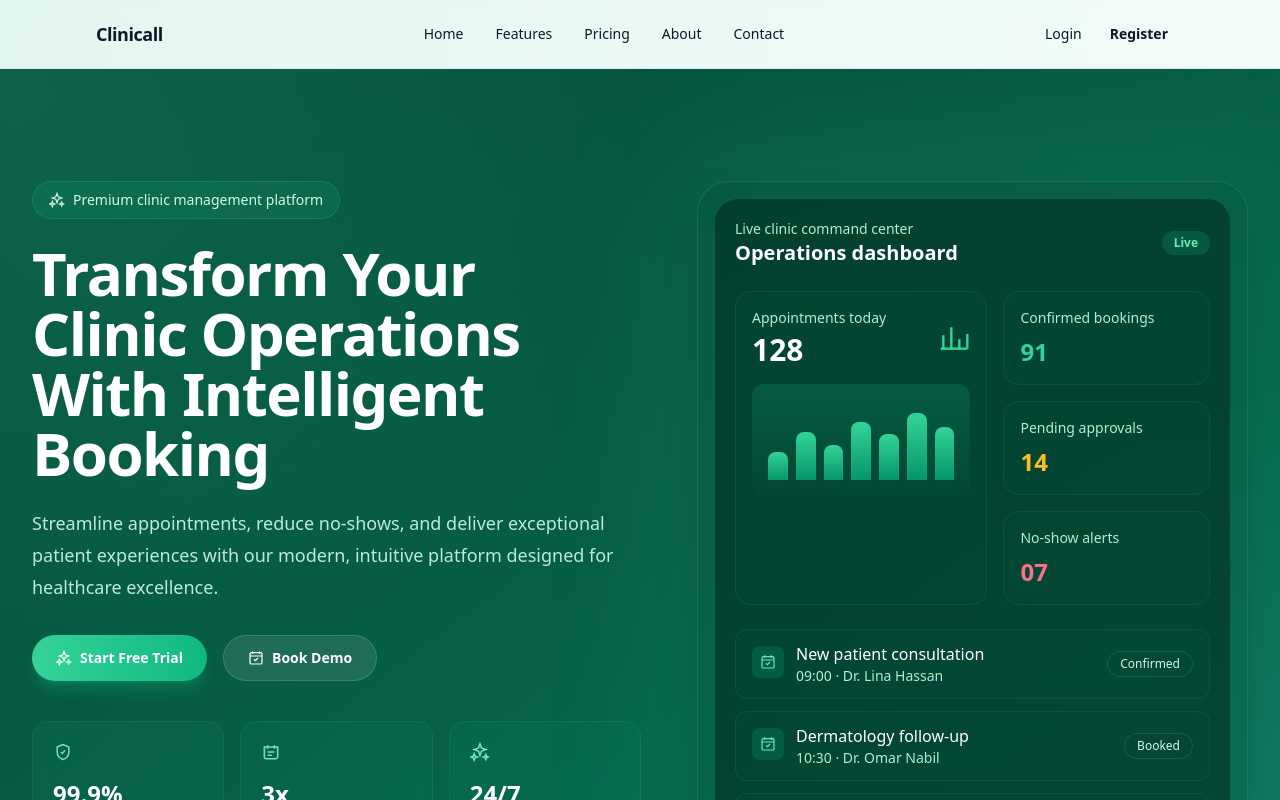
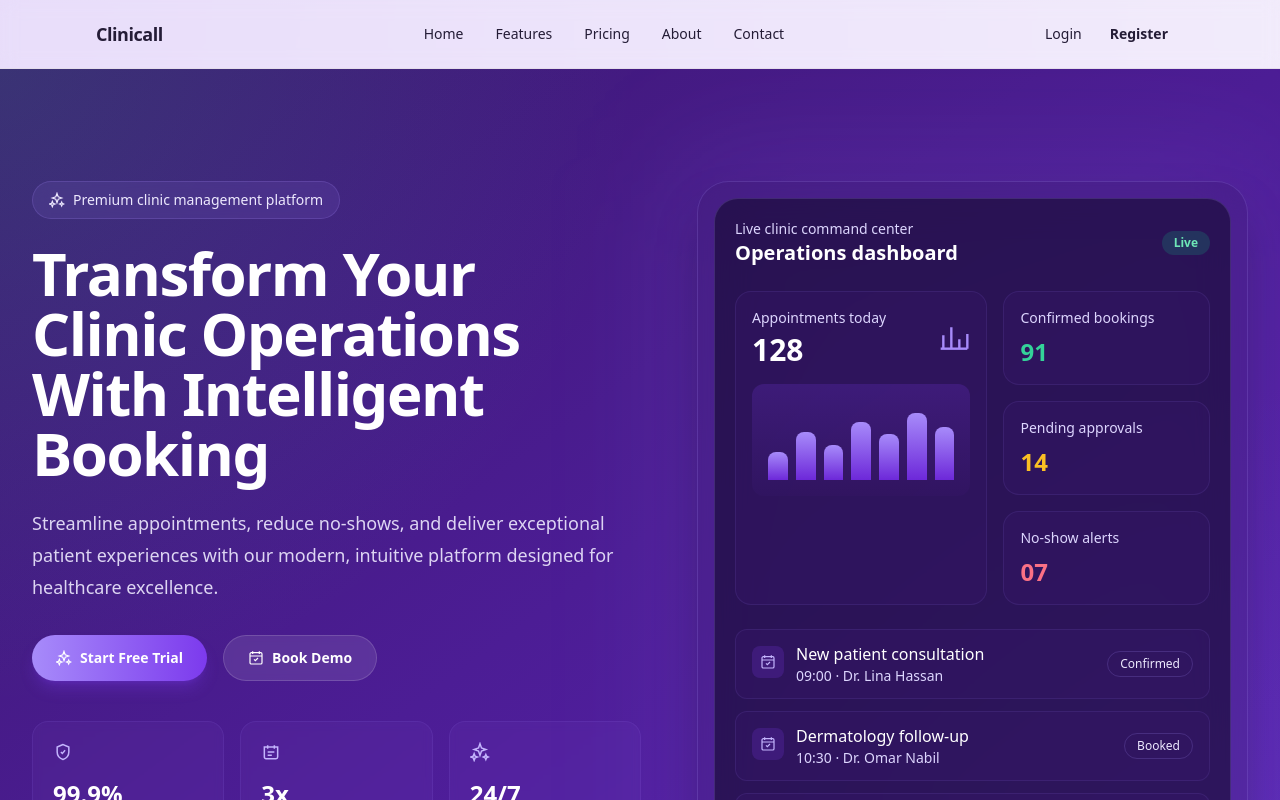
Before and after one commit to asm2me/clinicallnew, a Next.js app in the folder apps/web/: page / in a window 1280 px wide. Shown: the top 800 px of the page. Built offline with nearby package versions, Linux system fonts and the light colour scheme.

Commit message:
Refresh app theme with Aurora and Ember palettes

```diff
--- a/apps/web/src/app/(marketing)/theme-demo/page.tsx
+++ b/apps/web/src/app/(marketing)/theme-demo/page.tsx
@@ -19,8 +19,8 @@ export default function ThemeDemoPage() {
             Theme Showcase
           </h1>
           <p className="text-xl text-muted-foreground max-w-2xl mx-auto">
-            Explore the beautiful themes available. Switch between the Default Green theme
-            and the new Ocean Blue theme to see the difference!
+            Explore the refreshed themes available. Switch between the luminous Aurora palette
+            and the warm Ember palette to see the full visual transformation.
           </p>
         </section>
 
--- a/apps/web/src/app/globals.css
+++ b/apps/web/src/app/globals.css
@@ -3,115 +3,115 @@
 @tailwind utilities;
 
 :root {
-  --background: 0 0% 100%;
-  --foreground: 222 47% 11%;
+  --background: 280 33% 98%;
+  --foreground: 258 32% 16%;
   --card: 0 0% 100%;
-  --card-foreground: 222 47% 11%;
-  --border: 214 32% 91%;
-  --muted: 210 40% 96%;
-  --muted-foreground: 215 16% 47%;
-  --primary: 158 64% 52%;
+  --card-foreground: 258 32% 16%;
+  --border: 270 24% 89%;
+  --muted: 276 38% 96%;
+  --muted-foreground: 255 14% 42%;
+  --primary: 262 83% 58%;
   --primary-foreground: 0 0% 100%;
-  --secondary: 238 84% 67%;
+  --secondary: 330 81% 60%;
   --secondary-foreground: 0 0% 100%;
-  --accent: 280 100% 70%;
-  --accent-foreground: 0 0% 100%;
-  --success: 158 64% 42%;
-  --warning: 38 92% 50%;
-  --danger: 0 84% 60%;
-  --ring: 158 64% 52%;
+  --accent: 38 92% 50%;
+  --accent-foreground: 258 32% 16%;
+  --success: 160 72% 38%;
+  --warning: 35 92% 52%;
+  --danger: 0 78% 58%;
+  --ring: 262 83% 58%;
   --radius-sm: 0.5rem;
   --radius-md: 0.75rem;
   --radius-lg: 1rem;
   --radius-xl: 1.5rem;
-  --shadow-soft: 0 4px 20px -2px rgba(0, 0, 0, 0.1);
-  --shadow-medium: 0 10px 40px -10px rgba(0, 0, 0, 0.15);
-  --shadow-strong: 0 20px 60px -15px rgba(0, 0, 0, 0.2);
-  --gradient-hero: linear-gradient(135deg, #065f46 0%, #059669 50%, #10b981 100%);
-  --gradient-surface: linear-gradient(180deg, rgba(255, 255, 255, 0.98), rgba(236, 253, 245, 0.95));
-  --gradient-soft: radial-gradient(circle at top left, rgba(16, 185, 129, 0.12), transparent 40%),
-    radial-gradient(circle at bottom right, rgba(99, 102, 241, 0.12), transparent 40%);
+  --shadow-soft: 0 10px 30px -14px rgba(91, 33, 182, 0.18);
+  --shadow-medium: 0 18px 48px -18px rgba(91, 33, 182, 0.22);
+  --shadow-strong: 0 28px 80px -24px rgba(91, 33, 182, 0.28);
+  --gradient-hero: linear-gradient(135deg, #4c1d95 0%, #7c3aed 55%, #ec4899 100%);
+  --gradient-surface: linear-gradient(180deg, rgba(255, 255, 255, 0.98), rgba(245, 243, 255, 0.95));
+  --gradient-soft: radial-gradient(circle at top left, rgba(124, 58, 237, 0.14), transparent 42%),
+    radial-gradient(circle at bottom right, rgba(236, 72, 153, 0.12), transparent 40%);
 }
 
 .dark {
-  --background: 222 47% 3%;
-  --foreground: 210 40% 98%;
-  --card: 217 33% 17%;
-  --card-foreground: 210 40% 98%;
-  --border: 215 25% 27%;
-  --muted: 215 25% 15%;
-  --muted-foreground: 215 20% 65%;
-  --primary: 158 64% 45%;
-  --primary-foreground: 0 0% 100%;
-  --secondary: 238 84% 60%;
-  --secondary-foreground: 0 0% 100%;
-  --accent: 280 100% 65%;
-  --accent-foreground: 0 0% 100%;
-  --success: 158 64% 50%;
-  --warning: 38 92% 55%;
-  --danger: 0 84% 65%;
-  --ring: 158 64% 45%;
-  --shadow-soft: 0 4px 20px -2px rgba(0, 0, 0, 0.5);
-  --shadow-medium: 0 10px 40px -10px rgba(0, 0, 0, 0.6);
-  --shadow-strong: 0 20px 60px -15px rgba(0, 0, 0, 0.7);
-  --gradient-hero: linear-gradient(135deg, #022c22 0%, #047857 50%, #059669 100%);
-  --gradient-surface: linear-gradient(180deg, rgba(6, 78, 59, 0.92), rgba(2, 44, 34, 0.95));
-  --gradient-soft: radial-gradient(circle at top left, rgba(16, 185, 129, 0.15), transparent 40%),
-    radial-gradient(circle at bottom right, rgba(99, 102, 241, 0.15), transparent 40%);
+  --background: 255 30% 8%;
+  --foreground: 270 25% 96%;
+  --card: 258 28% 13%;
+  --card-foreground: 270 25% 96%;
+  --border: 258 20% 24%;
+  --muted: 258 24% 16%;
+  --muted-foreground: 255 16% 72%;
+  --primary: 267 84% 67%;
+  --primary-foreground: 255 30% 8%;
+  --secondary: 330 78% 66%;
+  --secondary-foreground: 255 30% 8%;
+  --accent: 41 96% 62%;
+  --accent-foreground: 255 30% 8%;
+  --success: 160 70% 46%;
+  --warning: 38 92% 58%;
+  --danger: 0 84% 68%;
+  --ring: 267 84% 67%;
+  --shadow-soft: 0 12px 28px -12px rgba(8, 5, 25, 0.65);
+  --shadow-medium: 0 18px 48px -16px rgba(8, 5, 25, 0.78);
+  --shadow-strong: 0 26px 72px -20px rgba(8, 5, 25, 0.88);
+  --gradient-hero: linear-gradient(135deg, #140b2d 0%, #5b21b6 52%, #db2777 100%);
+  --gradient-surface: linear-gradient(180deg, rgba(37, 20, 75, 0.92), rgba(20, 11, 45, 0.96));
+  --gradient-soft: radial-gradient(circle at top left, rgba(139, 92, 246, 0.18), transparent 42%),
+    radial-gradient(circle at bottom right, rgba(244, 114, 182, 0.14), transparent 40%);
 }
 
 .ocean {
-  --background: 210 100% 97%;
-  --foreground: 217 33% 17%;
+  --background: 32 100% 98%;
+  --foreground: 18 38% 16%;
   --card: 0 0% 100%;
-  --card-foreground: 217 33% 17%;
-  --border: 214 32% 91%;
-  --muted: 210 40% 96%;
-  --muted-foreground: 215 16% 47%;
-  --primary: 199 89% 48%;
+  --card-foreground: 18 38% 16%;
+  --border: 24 38% 88%;
+  --muted: 30 60% 96%;
+  --muted-foreground: 20 16% 42%;
+  --primary: 12 88% 58%;
   --primary-foreground: 0 0% 100%;
-  --secondary: 265 70% 65%;
-  --secondary-foreground: 0 0% 100%;
-  --accent: 24 95% 53%;
+  --secondary: 24 95% 62%;
+  --secondary-foreground: 18 38% 16%;
+  --accent: 276 70% 60%;
   --accent-foreground: 0 0% 100%;
-  --success: 158 64% 42%;
-  --warning: 38 92% 50%;
-  --danger: 0 84% 60%;
-  --ring: 199 89% 48%;
-  --shadow-soft: 0 4px 20px -2px rgba(14, 165, 233, 0.15);
-  --shadow-medium: 0 10px 40px -10px rgba(14, 165, 233, 0.2);
-  --shadow-strong: 0 20px 60px -15px rgba(14, 165, 233, 0.25);
-  --gradient-hero: linear-gradient(135deg, #082f49 0%, #0284c7 50%, #0ea5e9 100%);
-  --gradient-surface: linear-gradient(180deg, rgba(240, 249, 255, 0.98), rgba(224, 242, 254, 0.95));
-  --gradient-soft: radial-gradient(circle at top left, rgba(14, 165, 233, 0.12), transparent 40%),
+  --success: 160 72% 38%;
+  --warning: 38 92% 52%;
+  --danger: 0 78% 58%;
+  --ring: 12 88% 58%;
+  --shadow-soft: 0 10px 30px -14px rgba(234, 88, 12, 0.2);
+  --shadow-medium: 0 18px 48px -18px rgba(234, 88, 12, 0.24);
+  --shadow-strong: 0 28px 80px -24px rgba(234, 88, 12, 0.3);
+  --gradient-hero: linear-gradient(135deg, #7c2d12 0%, #ea580c 48%, #f59e0b 100%);
+  --gradient-surface: linear-gradient(180deg, rgba(255, 251, 235, 0.98), rgba(255, 237, 213, 0.95));
+  --gradient-soft: radial-gradient(circle at top left, rgba(249, 115, 22, 0.14), transparent 42%),
     radial-gradient(circle at bottom right, rgba(168, 85, 247, 0.12), transparent 40%);
 }
 
 .dark.ocean {
-  --background: 217 33% 5%;
-  --foreground: 210 40% 98%;
-  --card: 217 33% 13%;
-  --card-foreground: 210 40% 98%;
-  --border: 215 25% 23%;
-  --muted: 215 25% 12%;
-  --muted-foreground: 215 20% 65%;
-  --primary: 199 89% 45%;
-  --primary-foreground: 0 0% 100%;
-  --secondary: 265 70% 60%;
-  --secondary-foreground: 0 0% 100%;
-  --accent: 24 95% 58%;
-  --accent-foreground: 0 0% 100%;
-  --success: 158 64% 50%;
-  --warning: 38 92% 55%;
-  --danger: 0 84% 65%;
-  --ring: 199 89% 45%;
-  --shadow-soft: 0 4px 20px -2px rgba(14, 165, 233, 0.2);
-  --shadow-medium: 0 10px 40px -10px rgba(14, 165, 233, 0.25);
-  --shadow-strong: 0 20px 60px -15px rgba(14, 165, 233, 0.3);
-  --gradient-hero: linear-gradient(135deg, #0c4a6e 0%, #0369a1 50%, #0284c7 100%);
-  --gradient-surface: linear-gradient(180deg, rgba(8, 47, 73, 0.92), rgba(12, 74, 110, 0.95));
-  --gradient-soft: radial-gradient(circle at top left, rgba(14, 165, 233, 0.15), transparent 40%),
-    radial-gradient(circle at bottom right, rgba(168, 85, 247, 0.15), transparent 40%);
+  --background: 20 32% 8%;
+  --foreground: 32 60% 96%;
+  --card: 18 28% 13%;
+  --card-foreground: 32 60% 96%;
+  --border: 20 18% 24%;
+  --muted: 18 20% 16%;
+  --muted-foreground: 28 22% 72%;
+  --primary: 18 90% 62%;
+  --primary-foreground: 20 32% 8%;
+  --secondary: 35 96% 64%;
+  --secondary-foreground: 20 32% 8%;
+  --accent: 276 76% 68%;
+  --accent-foreground: 20 32% 8%;
+  --success: 160 70% 46%;
+  --warning: 40 96% 60%;
+  --danger: 0 84% 68%;
+  --ring: 18 90% 62%;
+  --shadow-soft: 0 12px 28px -12px rgba(10, 6, 2, 0.62);
+  --shadow-medium: 0 18px 48px -16px rgba(10, 6, 2, 0.76);
+  --shadow-strong: 0 26px 72px -20px rgba(10, 6, 2, 0.86);
+  --gradient-hero: linear-gradient(135deg, #431407 0%, #c2410c 48%, #f59e0b 100%);
+  --gradient-surface: linear-gradient(180deg, rgba(67, 20, 7, 0.92), rgba(29, 12, 7, 0.96));
+  --gradient-soft: radial-gradient(circle at top left, rgba(251, 146, 60, 0.18), transparent 42%),
+    radial-gradient(circle at bottom right, rgba(196, 181, 253, 0.12), transparent 40%);
 }
 
 html {
@@ -192,21 +192,21 @@ select:focus-visible {
     @apply inline-flex items-center justify-center gap-2 rounded-full px-6 py-3 text-sm font-semibold;
     background: hsl(var(--primary));
     color: hsl(var(--primary-foreground));
-    box-shadow: 0 4px 14px -2px rgba(16, 185, 129, 0.4);
+    box-shadow: 0 6px 18px -4px rgba(124, 58, 237, 0.38);
     transition: all 0.2s ease-in-out;
   }
 
   .btn-primary:hover {
     transform: translateY(-2px);
-    box-shadow: 0 6px 20px -2px rgba(16, 185, 129, 0.5);
+    box-shadow: 0 10px 26px -8px rgba(124, 58, 237, 0.46);
   }
 
   .ocean .btn-primary {
-    box-shadow: 0 4px 14px -2px rgba(14, 165, 233, 0.4);
+    box-shadow: 0 6px 18px -4px rgba(234, 88, 12, 0.38);
   }
 
   .ocean .btn-primary:hover {
-    box-shadow: 0 6px 20px -2px rgba(14, 165, 233, 0.5);
+    box-shadow: 0 10px 26px -8px rgba(234, 88, 12, 0.46);
   }
 
   .btn-secondary {
@@ -395,9 +395,9 @@ select:focus-visible {
   }
 
   .status-launching {
-    background: hsl(199 89% 48% / 0.12);
-    color: hsl(199 89% 38%);
-    border: 1px solid hsl(199 89% 48% / 0.3);
+    background: hsl(var(--accent) / 0.12);
+    color: hsl(var(--accent));
+    border: 1px solid hsl(var(--accent) / 0.3);
   }
 
   .status-available {
--- a/apps/web/src/components/theme-switcher.tsx
+++ b/apps/web/src/components/theme-switcher.tsx
@@ -59,9 +59,9 @@ export default function ThemeSwitcher() {
                 ? 'bg-primary text-primary-foreground shadow-lg scale-105'
                 : 'bg-muted text-muted-foreground hover:bg-muted/80'
             }`}
-            title="Default Green Theme"
+            title="Aurora Theme"
           >
-            🌿 Default
+            ✨ Aurora
           </button>
           <button
             onClick={() => handleThemeChange('ocean')}
@@ -70,9 +70,9 @@ export default function ThemeSwitcher() {
                 ? 'bg-primary text-primary-foreground shadow-lg scale-105'
                 : 'bg-muted text-muted-foreground hover:bg-muted/80'
             }`}
-            title="Ocean Blue Theme"
+            title="Ember Theme"
           >
-            🌊 Ocean
+            🔥 Ember
           </button>
         </div>
       </div>
--- a/apps/web/tailwind.config.js
+++ b/apps/web/tailwind.config.js
@@ -9,45 +9,71 @@ module.exports = {
     extend: {
       colors: {
         primary: {
-          50: '#ecfdf5',
-          100: '#d1fae5',
-          200: '#a7f3d0',
-          300: '#6ee7b7',
-          400: '#34d399',
-          500: '#10b981',
-          600: '#059669',
-          700: '#047857',
-          800: '#065f46',
-          900: '#064e3b',
-          950: '#022c22',
+          50: '#f5f3ff',
+          100: '#ede9fe',
+          200: '#ddd6fe',
+          300: '#c4b5fd',
+          400: '#a78bfa',
+          500: '#7c3aed',
+          600: '#6d28d9',
+          700: '#5b21b6',
+          800: '#4c1d95',
+          900: '#3b176e',
+          950: '#140b2d',
         },
         primary_ocean: {
-          50: '#f0f9ff',
-          100: '#e0f2fe',
-          200: '#bae6fd',
-          300: '#7dd3fc',
-          400: '#38bdf8',
-          500: '#0ea5e9',
-          600: '#0284c7',
-          700: '#0369a1',
-          800: '#075985',
-          900: '#0c4a6e',
-          950: '#082f49',
+          50: '#fff7ed',
+          100: '#ffedd5',
+          200: '#fed7aa',
+          300: '#fdba74',
+          400: '#fb923c',
+          500: '#f97316',
+          600: '#ea580c',
+          700: '#c2410c',
+          800: '#9a3412',
+          900: '#7c2d12',
+          950: '#431407',
         },
         secondary: {
-          50: '#eef2ff',
-          100: '#e0e7ff',
-          200: '#c7d2fe',
-          300: '#a5b4fc',
-          400: '#818cf8',
-          500: '#6366f1',
-          600: '#4f46e5',
-          700: '#4338ca',
-          800: '#3730a3',
-          900: '#312e81',
-          950: '#1e1b4b',
+          50: '#fdf2f8',
+          100: '#fce7f3',
+          200: '#fbcfe8',
+          300: '#f9a8d4',
+          400: '#f472b6',
+          500: '#ec4899',
+          600: '#db2777',
+          700: '#be185d',
+          800: '#9d174d',
+          900: '#831843',
+          950: '#500724',
         },
         secondary_ocean: {
+          50: '#fffbeb',
+          100: '#fef3c7',
+          200: '#fde68a',
+          300: '#fcd34d',
+          400: '#fbbf24',
+          500: '#f59e0b',
+          600: '#d97706',
+          700: '#b45309',
+          800: '#92400e',
+          900: '#78350f',
+          950: '#451a03',
+        },
+        accent: {
+          50: '#fffbeb',
+          100: '#fef3c7',
+          200: '#fde68a',
+          300: '#fcd34d',
+          400: '#fbbf24',
+          500: '#f59e0b',
+          600: '#d97706',
+          700: '#b45309',
+          800: '#92400e',
+          900: '#78350f',
+          950: '#451a03',
+        },
+        accent_ocean: {
           50: '#faf5ff',
           100: '#f3e8ff',
           200: '#e9d5ff',
@@ -60,32 +86,6 @@ module.exports = {
           900: '#581c87',
           950: '#3b0764',
         },
-        accent: {
-          50: '#fdf4ff',
-          100: '#fae8ff',
-          200: '#f5d0fe',
-          300: '#f0abfc',
-          400: '#e879f9',
-          500: '#d946ef',
-          600: '#c026d3',
-          700: '#a21caf',
-          800: '#86198f',
-          900: '#701a75',
-          950: '#4a044e',
-        },
-        accent_ocean: {
-          50: '#fff7ed',
-          100: '#ffedd5',
-          200: '#fed7aa',
-          300: '#fdba74',
-          400: '#fb923c',
-          500: '#f97316',
-          600: '#ea580c',
-          700: '#c2410c',
-          800: '#9a3412',
-          900: '#7c2d12',
-          950: '#431407',
-        },
       },
       borderRadius: {
         '2xl': '1rem',
@@ -96,8 +96,8 @@ module.exports = {
         'soft': '0 4px 20px -2px rgba(0, 0, 0, 0.1)',
         'medium': '0 10px 40px -10px rgba(0, 0, 0, 0.15)',
         'strong': '0 20px 60px -15px rgba(0, 0, 0, 0.2)',
-        'glow': '0 0 40px -10px rgba(16, 185, 129, 0.3)',
-        'glow-indigo': '0 0 40px -10px rgba(99, 102, 241, 0.3)',
+        'glow': '0 0 40px -10px rgba(124, 58, 237, 0.32)',
+        'glow-indigo': '0 0 40px -10px rgba(236, 72, 153, 0.3)',
       },
       animation: {
         'fade-in': 'fadeIn 0.5s ease-in-out',
```
Also changed, not shown: 1 other file (tests, documents, lock files or other folders).
